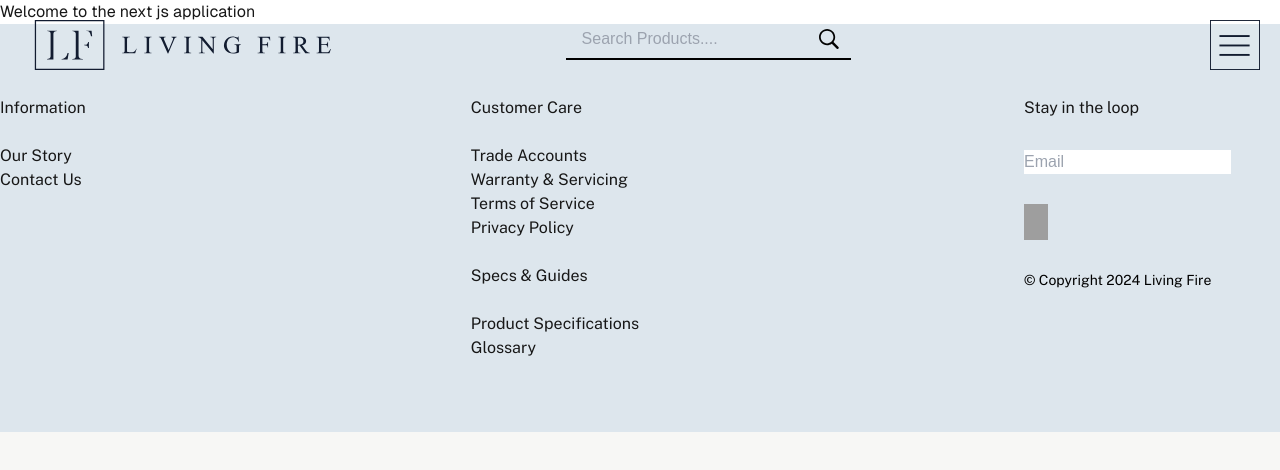
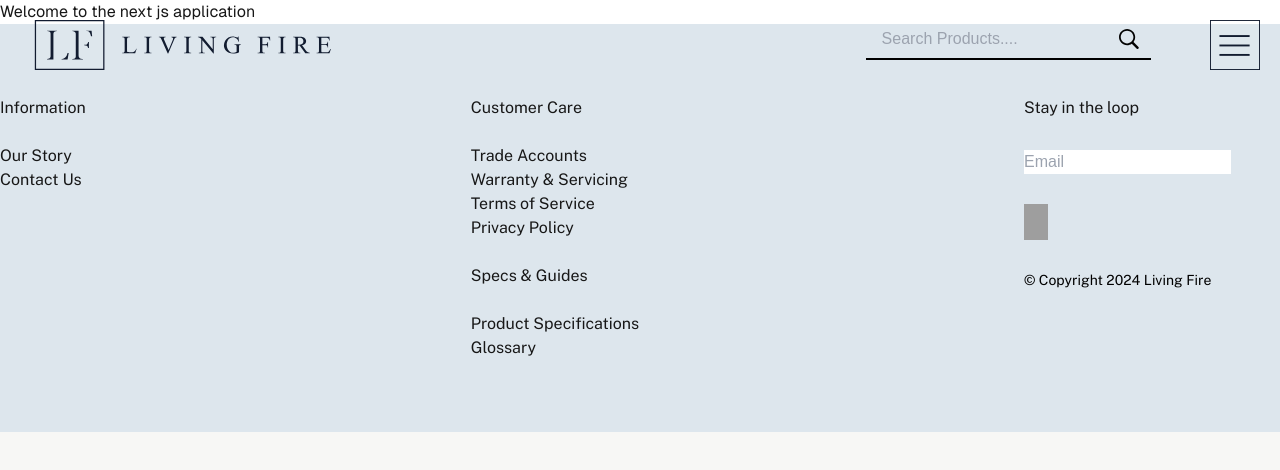
Before and after one commit to Anand-Anathur-Elangovan/living-fire, a Next.js app: page / in a window 1280 px wide. Shown: the top 470 px of the page. Built offline with nearby package versions, Linux system fonts and the light colour scheme; grey boxes are pictures that could not be loaded; a web font is replaced by a local one.

Commit message:
development

```diff
--- a/src/components/custom/Header/header.css
+++ b/src/components/custom/Header/header.css
@@ -36,7 +36,7 @@
 .custom-header-right-side-icons {
   display: flex;
   justify-content: space-between;
-  gap: 300px;
+  /* gap: 300px; */
 }
 .nav-links a {
   margin-left: 20px;
```
